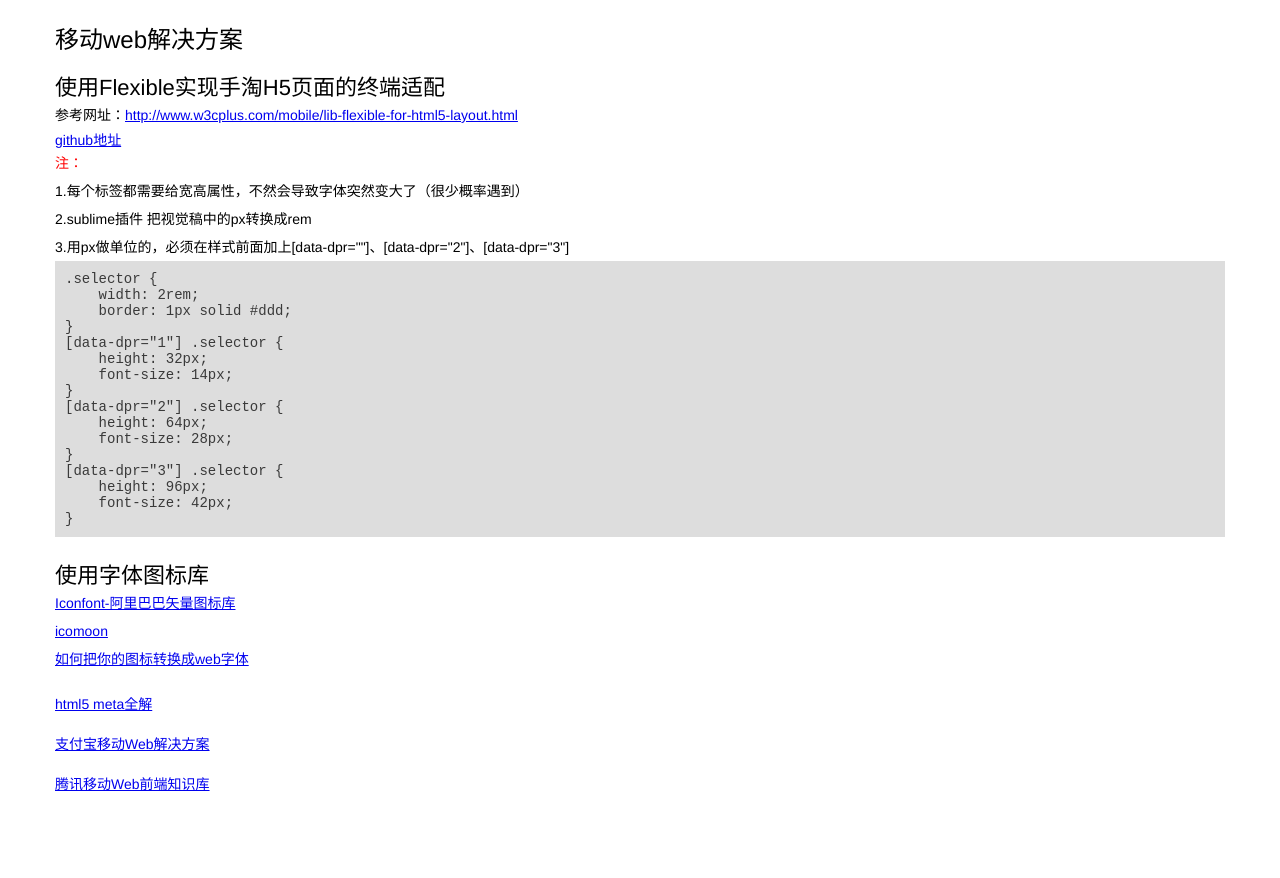
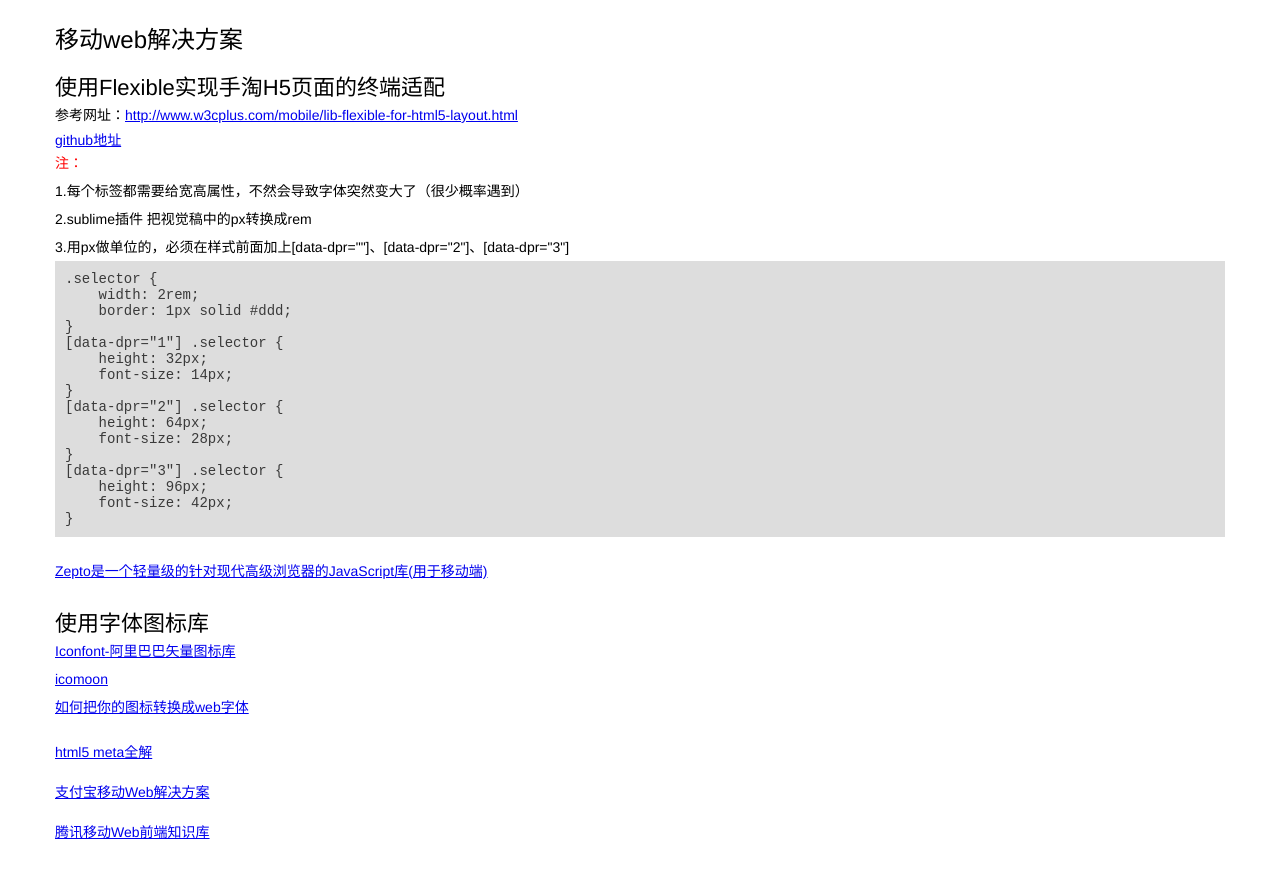
Before and after one commit to luozyiii/blog, a Jekyll site: the page built from _posts/2016-01-10-移动web解决方案.md, in a window 1280 px wide. Shown: the top 878 px of the page. Built offline with Jekyll 4.4.1, drawn with Linux system fonts in a browser that asks for light colours.

Commit message:
web移动方案

```diff
--- a/_posts/2016-01-10-移动web解决方案.md
+++ b/_posts/2016-01-10-移动web解决方案.md
@@ -44,6 +44,10 @@ title: 移动web解决方案
 	</div>
 
 	<div class="m-list">
+		<p><a href="//www.wenshuai.cn/Manual/Zepto/" title="">Zepto是一个轻量级的针对现代高级浏览器的JavaScript库(用于移动端)</a></p>
+	</div>
+
+	<div class="m-list">
 		<h2>使用字体图标库</h2>
 		<p><a href="//www.iconfont.cn/" title="">Iconfont-阿里巴巴矢量图标库</a></p>
 		<p><a href="//icomoon.io/app/#/select" title="">icomoon</a></p>
```
